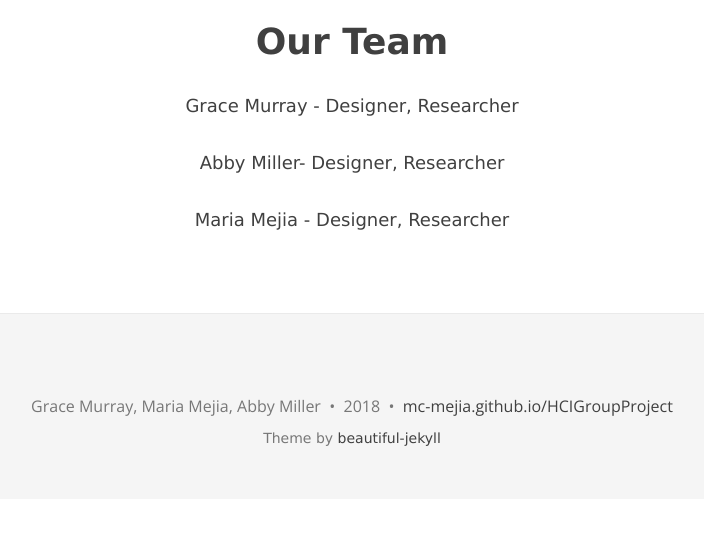
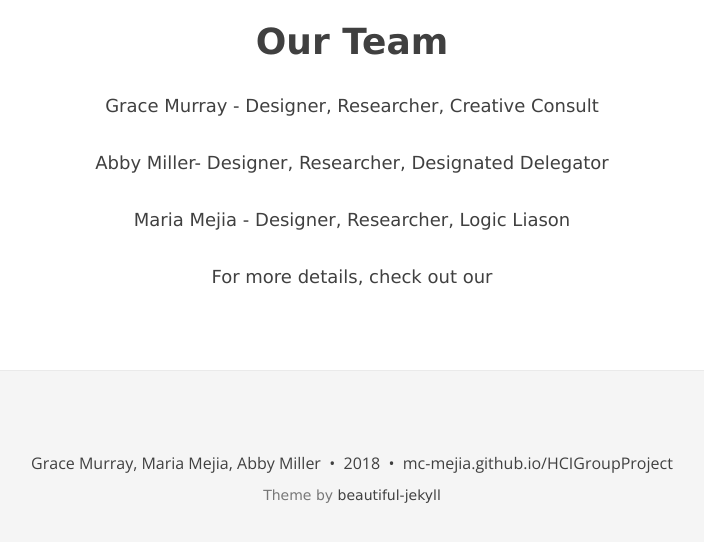
Before and after one commit to mc-mejia/HCIGroupProject, a Jekyll site: the page built from index.html, in a window 1280 px wide and 900 px high, scrolled down 4619 px, cut to the strip 344-886 px from the top of the window. Shown: the whole strip, without its empty margins (288-992 px from the left). Built offline with Jekyll 4.4.1, drawn with Linux system fonts in a browser that asks for light colours; nearby versions of some CDN libraries; the list of posts is cut into pages by our own code; before the commit the page ends 5462 px from its top, so only the background shows below that.

Commit message:
Update index.html

```diff
--- a/index.html
+++ b/index.html
@@ -54,8 +54,10 @@
 
 <h1><strong>Our Team</strong></h1>
 
-<p>Grace Murray - Designer, Researcher</p>
+<p>Grace Murray - Designer, Researcher, Creative Consult</p>
 
-<p>Abby Miller- Designer, Researcher</p>
+<p>Abby Miller- Designer, Researcher, Designated Delegator</p>
 
-<p>Maria Mejia - Designer, Researcher</p>
+<p>Maria Mejia - Designer, Researcher, Logic Liason</p>
+
+	<p> For more details, check out our <a href="https://github.com/mc-mejia/HCIGroupProject/tree/gh-pages"</a> </p>
```
